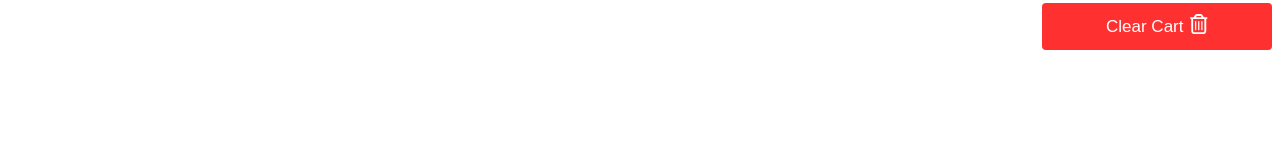
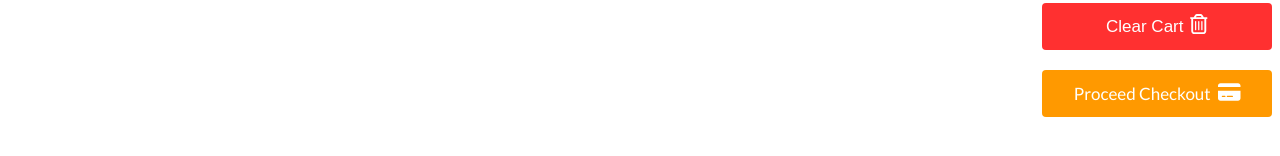
Before and after one commit to ronymia/ema-john-client-side, a React (Create React App) app: page /orders in a window 1280 px wide. Shown: the part 480-636 px from the top of the page. Built offline with nearby package versions, Linux system fonts and the light colour scheme; no server answers; sample sign-in values are in the browser's storage.

Commit message:
shipiing page done

```diff
--- a/src/App.jsx
+++ b/src/App.jsx
@@ -4,6 +4,7 @@ import { productAndCartLoader } from './loders/productAndCartLoader';
 import Home from './pages/Home';
 import Login from './pages/Login/Login';
 import Orders from './pages/Orders/Orders';
+import Shipping from './pages/Shipping/Shipping';
 import Shop from './pages/Shop/Shop';
 import SignUp from './pages/SignUp/SignUp';
 import PrivateRoute from './routes/PrivateRoute';
@@ -31,6 +32,10 @@ export default function App() {
                     </PrivateRoute>,
                 },
                 {
+                    path: '/shipping',
+                    element: <Shipping />,
+                },
+                {
                     path: '/login',
                     element: <Login />,
                 },
--- a/src/pages/Orders/Orders.jsx
+++ b/src/pages/Orders/Orders.jsx
@@ -1,5 +1,7 @@
 import React, { useState } from 'react';
-import { useLoaderData } from 'react-router-dom';
+import { Link, useLoaderData } from 'react-router-dom';
+import { faCreditCard } from '@fortawesome/free-solid-svg-icons';
+import { FontAwesomeIcon } from '@fortawesome/react-fontawesome';
 import Cart from '../../components/Cart/Cart';
 import ReviewItems from '../../components/ReviewItems/ReviewItems';
 import { deleteShoppingCart, removeFromDb } from '../../utilities/localStorage';
@@ -31,7 +33,14 @@ function Orders() {
                 ))}
             </div>
             <aside className="cart-container">
-                <Cart cart={cart} clearCart={clearCart} />
+                <Cart cart={cart} clearCart={clearCart}>
+                    <Link to="/shipping"
+                        className="btn review-btn"
+                    >
+                        Proceed Checkout
+                        <FontAwesomeIcon className="arrow-icon" icon={faCreditCard} />
+                    </Link>
+                </Cart>
             </aside>
         </section>
     );
```
